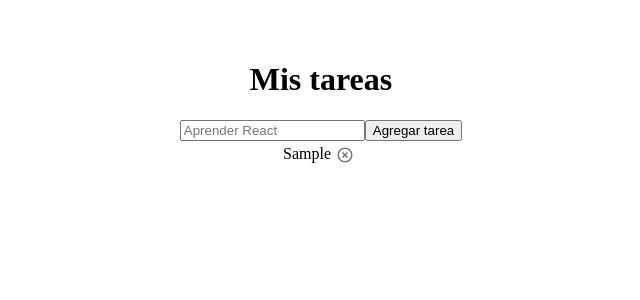
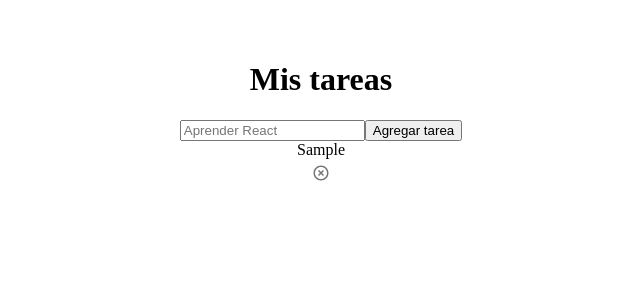
Before and after one commit to orojdz/M6_UF4, a React (Vite) app in the folder llista-tasques/: page / in a window 1280 px wide. Both pictures are taken after typing "Sample" into the empty fields and a click on the button "Agregar tarea". Shown: the top 300 px of the page, without its empty margins (319-959 px from the left). Built offline with nearby package versions, Linux system fonts and the light colour scheme.

Commit message:
Component tasca

```diff
--- a/llista-tasques/src/components/Tasca/Tasca.jsx
+++ b/llista-tasques/src/components/Tasca/Tasca.jsx
@@ -5,7 +5,8 @@ import HighlightOffOutlinedIcon from '@mui/icons-material/HighlightOffOutlined';
 export function Tasca({id, text, completada, eliminarTasca, completarTasca}) {
     const tascaClassName = completada ? "tascaCompletada" : "tascaComp"
 
-    const btnEliminar = () => {
+    const btnEliminar = (e) => {
+      e.stopPropagation();
       eliminarTasca(id)
     }
 
@@ -17,10 +18,14 @@ export function Tasca({id, text, completada, eliminarTasca, completarTasca}) {
     return(
         <>
           <div className={tascaClassName} onClick={tachaTasca}>
-            <span>{text}</span>
-            <IconButton size="small" onClick={btnEliminar}>
-              <HighlightOffOutlinedIcon fontSize="inherit"/>
-            </IconButton>
+            <div className="tascaComponents">
+                <span>{text}</span>
+              <div className="btnTasca">
+                <IconButton className="btnIcon" size="small" onClick={btnEliminar}>
+                  <HighlightOffOutlinedIcon fontSize="inherit"/>
+                </IconButton>
+              </div>
+            </div>
           </div>
         </>
     );
```
